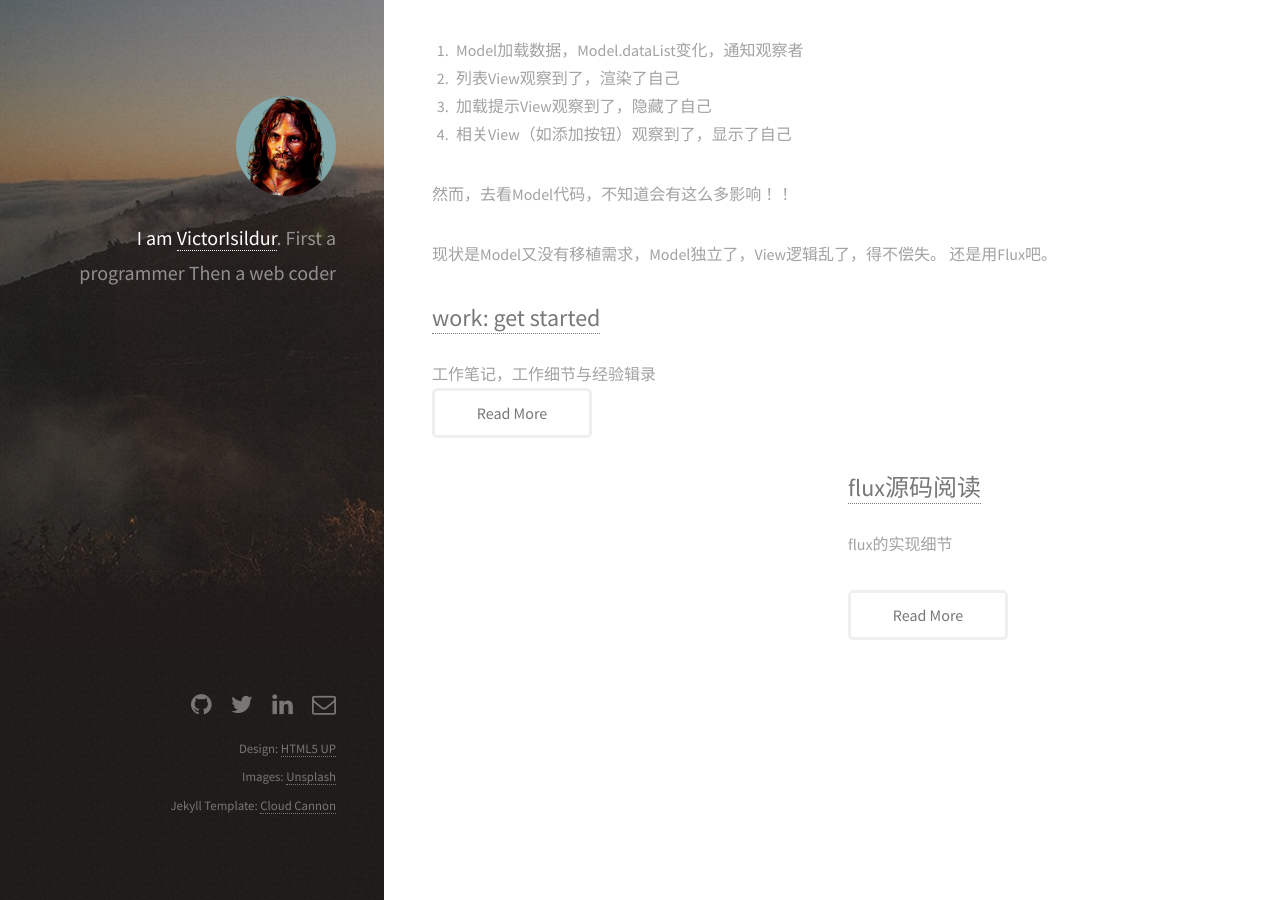
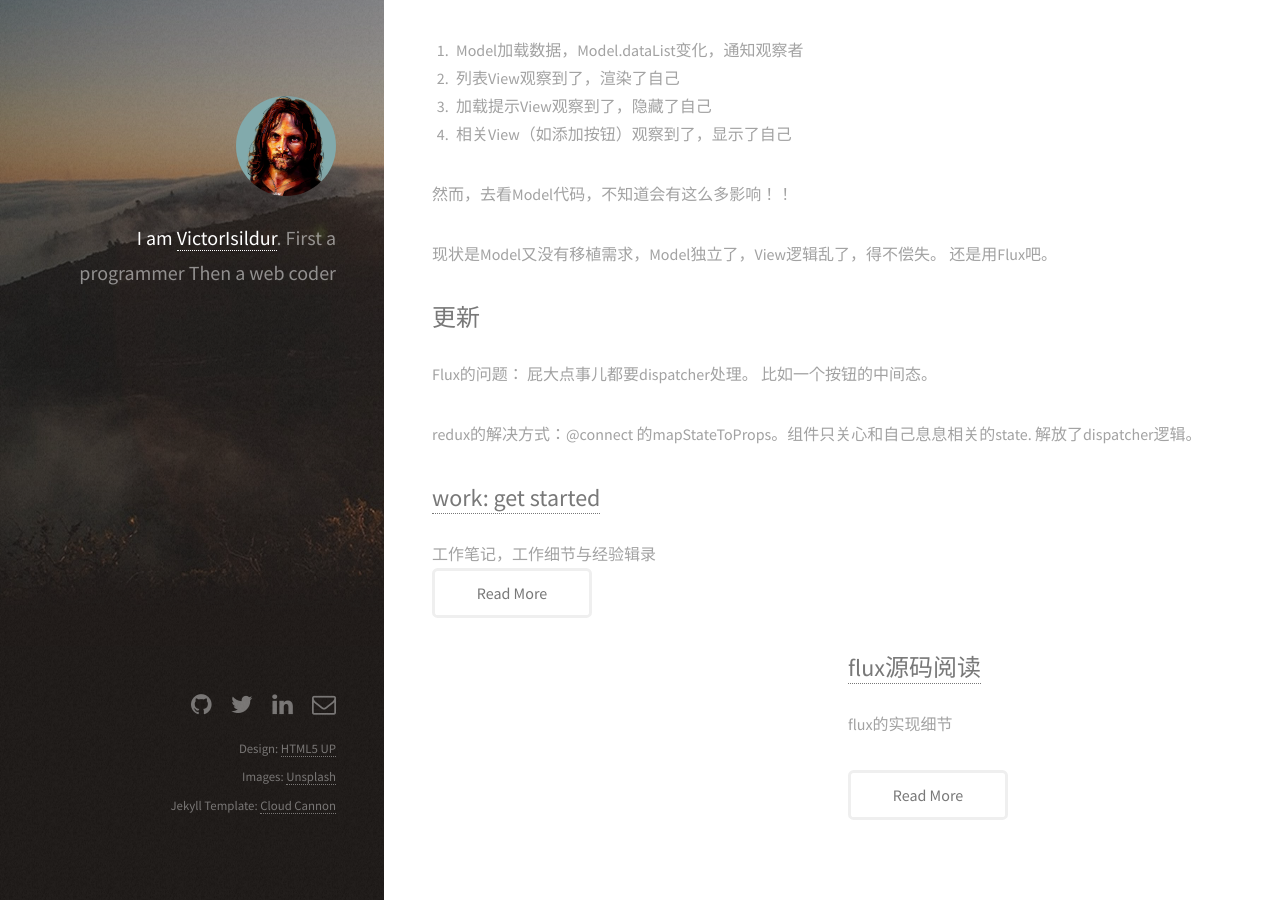
Before and after one commit to victorisildur/victorisildur.github.io, a Jekyll site: the page built from _posts/2016-02-27-web-mvc.markdown, in a window 1280 px wide and 900 px high, scrolled down 5075 px. Built offline with Jekyll 4.4.1, drawn with Linux system fonts in a browser that asks for light colours; Markdown is read by kramdown in place of the engine named in the settings.

Commit message:
flux problem

```diff
--- a/_posts/2016-02-27-web-mvc.markdown
+++ b/_posts/2016-02-27-web-mvc.markdown
@@ -189,3 +189,11 @@ $(document).on(Action.PLAYING, function() {
 
 现状是Model又没有移植需求，Model独立了，View逻辑乱了，得不偿失。
 还是用Flux吧。
+
+## 更新
+
+Flux的问题： 屁大点事儿都要dispatcher处理。
+比如一个按钮的中间态。
+
+redux的解决方式：@connect 的mapStateToProps。组件只关心和自己息息相关的state.
+解放了dispatcher逻辑。
```
